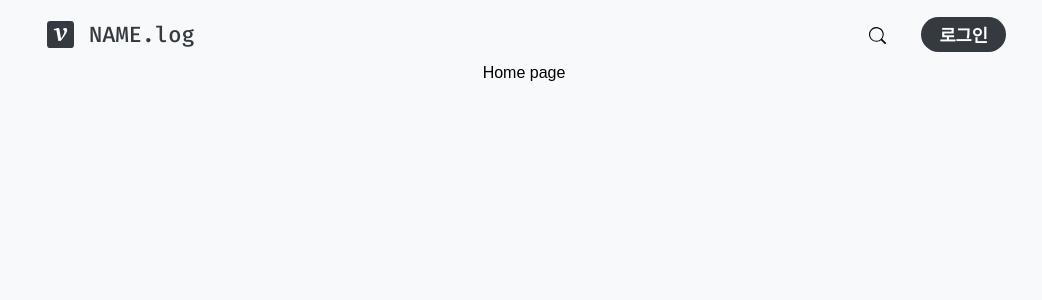
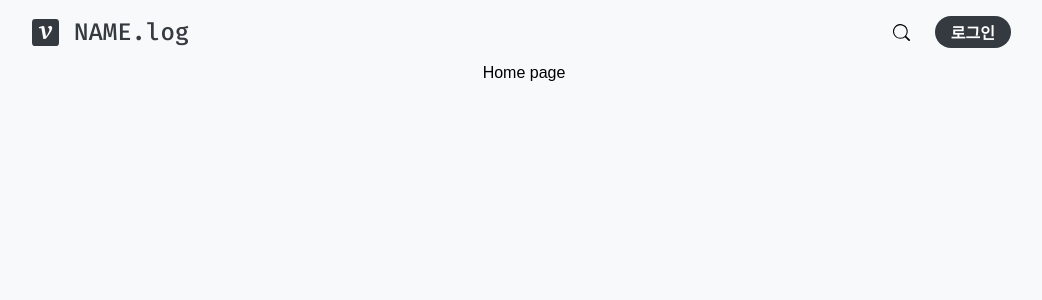
Before and after one commit to Jisu00/Velog-Clone, a React (Create React App) app: page / in a window 1280 px wide. Shown: the top 300 px of the page, without its empty margins (116-1158 px from the left). Built offline with nearby package versions, Linux system fonts and the light colour scheme; a web font is replaced by a local one.

Commit message:
누락 코드 추가

```diff
--- a/src/components/Header.jsx
+++ b/src/components/Header.jsx
@@ -42,26 +42,28 @@ const HeaderWrapper = styled.header`
   justify-content: space-between;
   width: 100%;
   height: 64px;
-	padding: 5px 10px 0px 15px;
+  padding: 0px;
 `;
 
 const LogoIcon = styled.div`
   height: 27px;
   cursor: pointer;
-	margin-right: 5px;
+  margin-right: 15px;
 `;
 
 const LogoTitle = styled.div`
-	font-size: 22px;
+  @media (max-width: 1024px) {
+    font-size: 20px;
+  }
+  @media (min-width: 1025px){
+    font-size: 24px;
+  }
   cursor: pointer;
-	margin-left: 10px;
   color: #343a40;
-
   @font-face {
     font-family: "Fira Mono";
     src: url("./assets/Fonts/FiraMono-Medium.ttf");
   }
-
   font-family: "Fira Mono";
 `;
 
@@ -71,7 +73,6 @@ const SearchIcon = styled.div`
   border-radius: 25px;
   cursor: pointer;
   margin-right: 15px;
-
   &:hover {
     background: #f1f1f1;
   }
@@ -96,7 +97,7 @@ const MenuIconWrapper = styled.div`
   display: flex;
   align-items: center;
   cursor: pointer;
-
+  margin-right: -6px;
   &:hover {
     ${ProfileIcon} {
       animation: ${setShadow} 0.3s forwards;
@@ -111,22 +112,21 @@ const DropDownMenuWrapper = styled.div`
   position: absolute;
   right: 10px;
   top: 60px;
-	width: 210px;
-	height: 318px;
+  width: 190px;
   padding: 0px;
   z-index: 1;
   box-shadow: 0px 0px 7px 0px lightgray;
 `;
 
 const Menu = styled.div`
-	width: 210px;
+  width: 190px;
+	height: 48px;
   cursor: pointer;
   background: white;
-	line-height: 53px;
+  line-height: 48px;
   padding: 0px 15px;
-	font-size: 17.5px;
+  font-size: 16px;
   font-weight: 500;
-
   &:hover {
     background: #f8f9fa;
   }
@@ -147,23 +147,26 @@ const MenuWrapper = styled.div`
   display: flex;
   align-items: center;
   position: relative;
+	text-align: left;
 `;
 
 const Btn = styled.button`
-	padding: 1px 18px;
-	height: 35px;
-	font-size: 1.1em;
+  padding: 1px 16px;
+  height: 32px;
+  font-size: 1em;
   font-weight: bold;
   border-radius: 18px;
   cursor: pointer;
 `;
 
 const WriteBtn = styled(Btn)`
+  @media (max-width: 1024px) {
+    display: none!important;
+  }
   background: white;
   border: 1px solid #343a40;
   color: #343a40;
-	margin-right: 25px;
-
+  margin-right: 20px;
   &:hover {
     animation: ${changeColor} 0.2s forwards;
     color: white;
@@ -171,12 +174,11 @@ const WriteBtn = styled(Btn)`
 `;
 
 const LoginBtn = styled(Btn)`
-	margin-left: 10px;
+  margin-right: 5px;
   float: right;
   color: white;
   background: #343a40;
   border: none;
-
   &:hover {
     animation: ${fadeIn} 0.2s forwards;
   }
@@ -188,19 +190,12 @@ export default function Header() {
   const [isLogin, setIsLogin] = useState(false);
   const [mode, setMode] = useState("blog");
 
-	let _title,
-		_logo,
-		_loginBtn,
-		_writeBtn,
-		_menuIcon,
-		_menu = null;
-
   const loginPopup = () => {
     setIsLoginPopup(true);
   };
 
   const menuPopup = () => {
-		isMenuPopup === true ? setIsMenuPopup(false) : setIsMenuPopup(true);
+    isMenuPopup ? setIsMenuPopup(false) : setIsMenuPopup(true);
   };
 
   const toggleMode = () => {
@@ -217,51 +212,6 @@ export default function Header() {
     }
   };
 
-	if (mode === "main") {
-		_title = "velog";
-		_logo = null;
-	} else if (mode === "blog") {
-		_title = "NAME.log";
-		_logo = (
-			<LogoIcon onClick={toggleMode}>
-				<img src={logoIcon} alt="logo icon" />
-			</LogoIcon>
-		);
-	}
-
-	if (isLogin === true) {
-		_loginBtn = null;
-		_writeBtn = <WriteBtn>새 글 작성</WriteBtn>;
-		_menuIcon = (
-			<MenuIconWrapper onClick={menuPopup}>
-				<ProfileIcon
-					src="https://media.vlpt.us/images/jisu00/profile/cf2284a3-2e41-4371-bcad-143b43975e9c/social.png?w=120"
-					alt="profile icon"
-				/>
-				<DropDownMenuIcon src={dropDownMenuIcon} alt="menu icon" />
-			</MenuIconWrapper>
-		);
-	} else if (isLogin === false) {
-		_loginBtn = <LoginBtn onClick={loginPopup}>로그인</LoginBtn>;
-		_writeBtn = null;
-		_menu = null;
-	}
-
-	if (isMenuPopup === true) {
-		_menu = (
-			<DropDownMenuWrapper>
-				<MyVelogMenu>내 벨로그</MyVelogMenu>
-				<WriteMenu>새 글 작성</WriteMenu>
-				<SavesMenu>임시 글</SavesMenu>
-				<LikedMenu>읽기 목록</LikedMenu>
-				<SettingMenu>설정</SettingMenu>
-				<LogoutMenu onClick={toggleLogin}>로그아웃</LogoutMenu>
-			</DropDownMenuWrapper>
-		);
-	} else if (isMenuPopup === false) {
-		_menu = null;
-	}
-
   return (
     <div
       style={{
@@ -275,8 +225,13 @@ export default function Header() {
           class="logo_wrapper"
           style={{ display: "flex", alignItems: "center" }}
         >
-					{_logo}
-					<LogoTitle onClick={toggleMode}>{_title}</LogoTitle>
+          <LogoIcon style={mode === "main" ? {display:'none'}:{display:'block'}}
+            onClick={toggleMode}>
+            <img src={logoIcon} alt="logo icon" />
+          </LogoIcon>
+          <LogoTitle onClick={toggleMode}>
+            {mode === "main" ? "velog" : "NAME.log"}
+          </LogoTitle>
         </div>
         <div
           class="right_wrapper"
@@ -285,11 +240,31 @@ export default function Header() {
           <SearchIcon onClick={toggleLogin}>
             <img src={searchIcon} alt="search icon" />
           </SearchIcon>
-					{_loginBtn}
-					{_writeBtn}
-					<MenuWrapper>
-						{_menuIcon}
-						{_menu}
+          <LoginBtn
+            style={isLogin ? {display:'none'} : {display:'block'}}
+            onClick={loginPopup}>로그인</LoginBtn>
+          <WriteBtn
+            style={isLogin ? {display:'block'} : {display:'none'}}>
+              새 글 작성
+          </WriteBtn>
+          <MenuWrapper
+            style={isLogin ? {display:'block'} : {display:'none'}}>
+            <MenuIconWrapper onClick={menuPopup}>
+              <ProfileIcon
+                src="https://media.vlpt.us/images/jisu00/profile/cf2284a3-2e41-4371-bcad-143b43975e9c/social.png?w=120"
+                alt="profile icon"
+              />
+              <DropDownMenuIcon src={dropDownMenuIcon} alt="menu icon" />
+            </MenuIconWrapper>
+            <DropDownMenuWrapper
+              style={isMenuPopup ? {display:'block'} : {display:'none'}}>
+              <MyVelogMenu>내 벨로그</MyVelogMenu>
+              <WriteMenu>새 글 작성</WriteMenu>
+              <SavesMenu>임시 글</SavesMenu>
+              <LikedMenu>읽기 목록</LikedMenu>
+              <SettingMenu>설정</SettingMenu>
+              <LogoutMenu onClick={toggleLogin}>로그아웃</LogoutMenu>
+            </DropDownMenuWrapper>
           </MenuWrapper>
         </div>
       </HeaderWrapper>
```
Also changed, not shown: 2 other files (tests, documents, lock files or other folders). Lines whose indentation alone changed are shown as unchanged.
